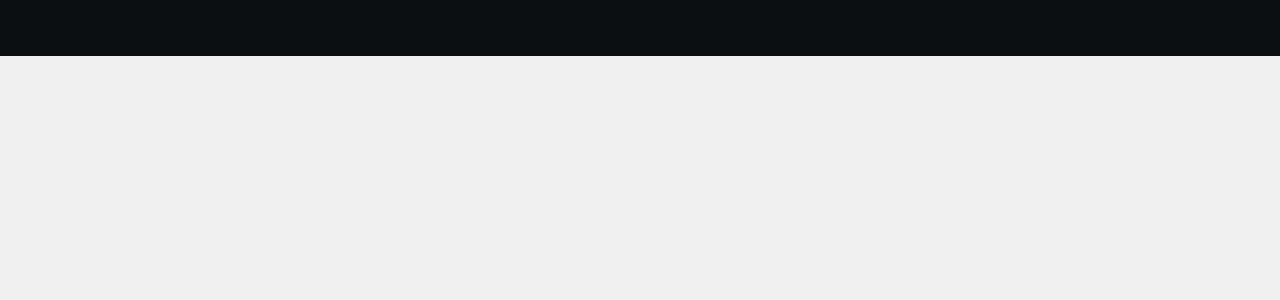
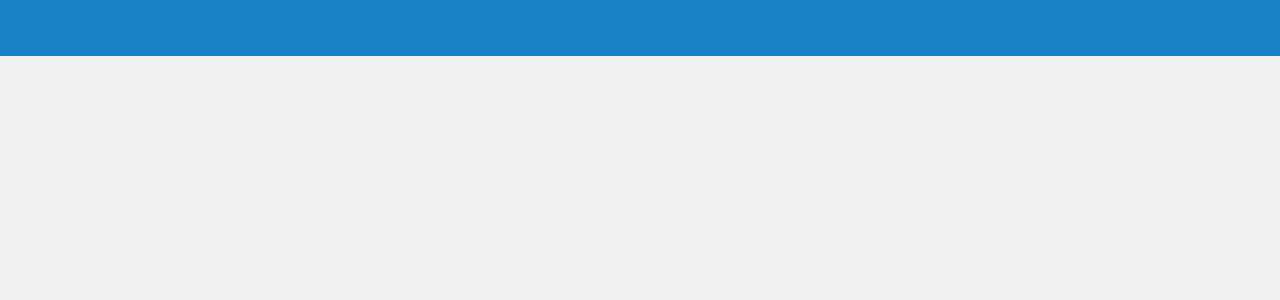
Before and after one commit to FabienMorival/gemag, a React (Create React App) app: page / in a window 1280 px wide. Shown: the top 300 px of the page. Built offline with nearby package versions, Linux system fonts and the light colour scheme.

Commit message:
changement de couleur

```diff
--- a/src/components/_variables.scss
+++ b/src/components/_variables.scss
@@ -1,2 +1,2 @@
 $primary-color: #F0F0F0;
-$menu-color: #0C0F11;
+$menu-color: hsl(204, 77%, 44%);
```
